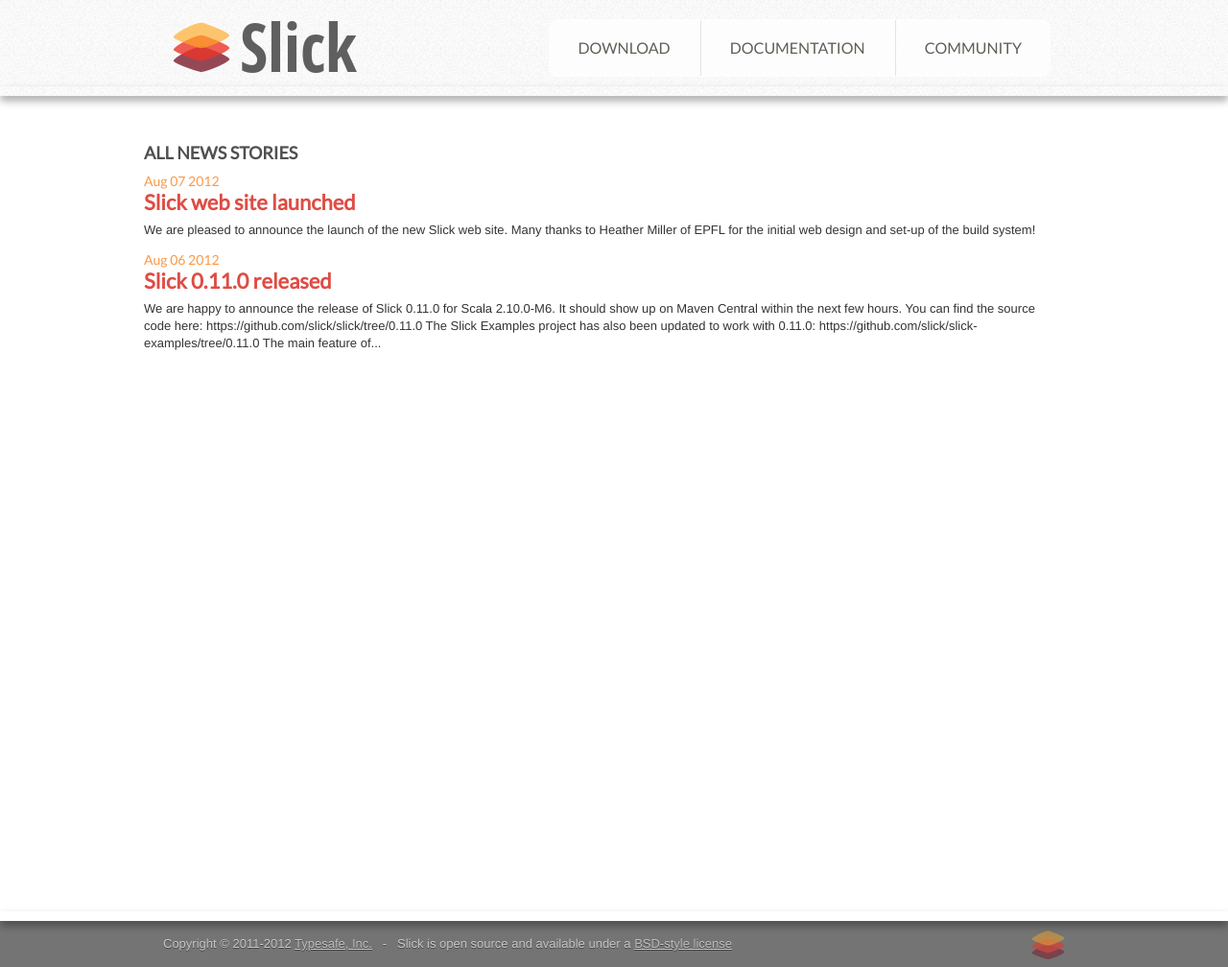
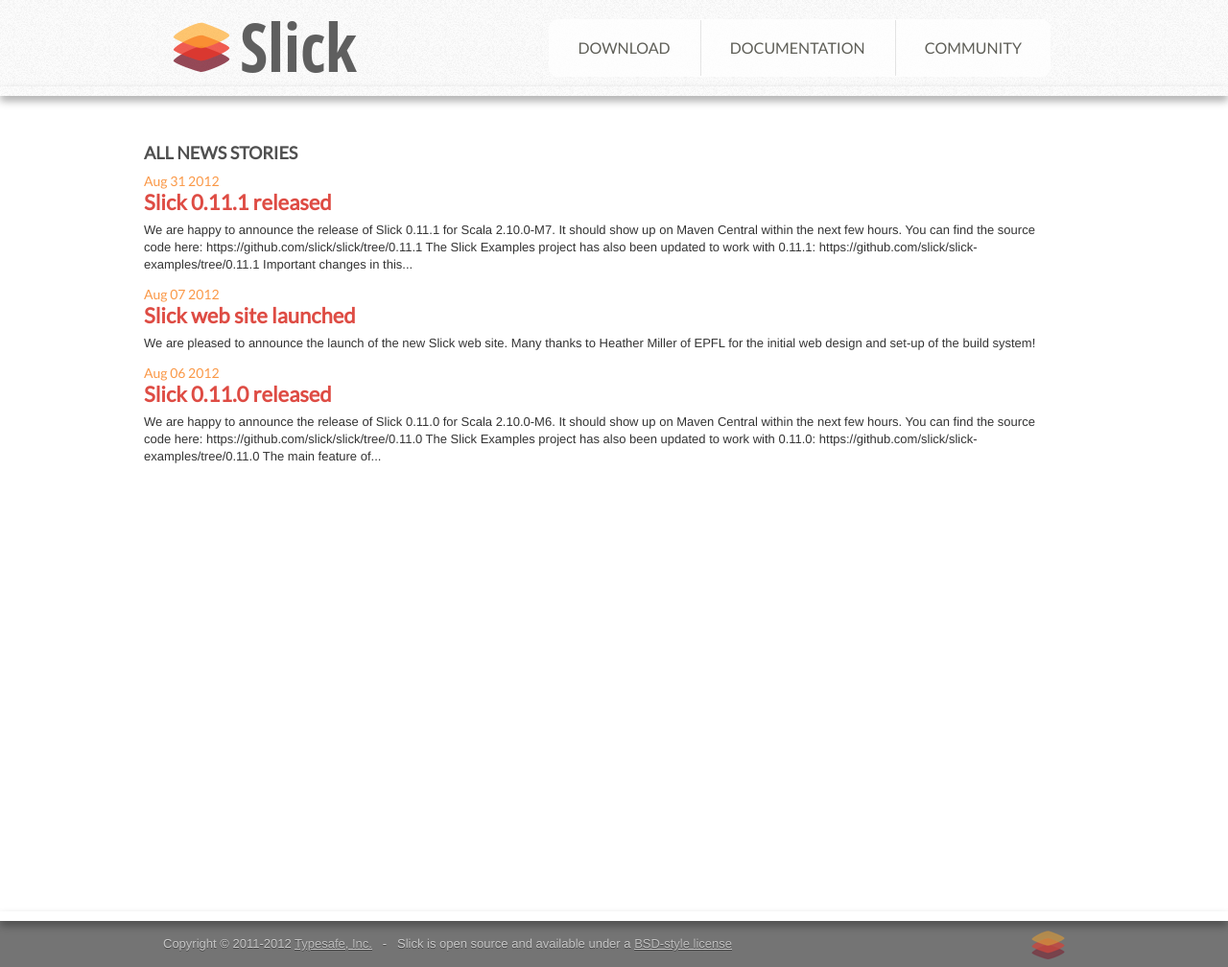
Before and after one commit to slick/slick.github.com, a Jekyll site: the page built from news/all-news.md, in a window 1280 px wide. Shown: the whole page at 96% size. Built offline with Jekyll 4.4.1, drawn with Linux system fonts in a browser that asks for light colours.

Commit message:
Slick 0.11.1 released

```diff
--- a/docs/index.md
+++ b/docs/index.md
@@ -5,8 +5,8 @@
 
 ## Slick Documentation
 
-* [Slick 0.11.0 Documentation](/doc/0.11.0/)
-* [Slick 0.11.0 Scaladoc](/doc/0.11.0/api/)
+* [Slick 0.11.1 Documentation](/doc/0.11.1/)
+* [Slick 0.11.1 Scaladoc](/doc/0.11.1/api/)
 
 ## Sample Code
 
--- a/download/index.md
+++ b/download/index.md
@@ -3,7 +3,7 @@
 title: Download
 ---
 
-The current release is Slick 0.11.0 for Scala 2.10.0-M6.
+The current release is Slick 0.11.1 for Scala 2.10.0-M7.
 You can declare it as a dependency in sbt or Maven projects or download the
 JARs directly.
 
@@ -11,7 +11,7 @@
 
 Add the Slick dependency to your build.sbt, e.g.:
 
-    libraryDependencies += "com.typesafe" % "slick_2.10.0-M6" % "0.11.0"
+    libraryDependencies += "com.typesafe" % "slick_2.10.0-M7" % "0.11.1"
 
 ## Maven
 
@@ -20,8 +20,8 @@
     <dependencies>
       <dependency>
         <groupId>com.typesafe</groupId>
-        <artifactId>slick_2.10.0-M6</artifactId>
-        <version>0.11.0</version>
+        <artifactId>slick_2.10.0-M7</artifactId>
+        <version>0.11.1</version>
       </dependency>
     </dependencies>
 
--- /dev/null
+++ b/news/_posts/2012-08-31-slick-0.11.1-released.md
@@ -0,0 +1,38 @@
+---
+layout: news
+title: Slick 0.11.1 released
+author: Christopher Vogt
+---
+We are happy to announce the release of Slick 0.11.1 for Scala 2.10.0-M7. It
+should show up on Maven Central within the next few hours. You can find the
+source code here: <https://github.com/slick/slick/tree/0.11.1>
+
+The Slick Examples project has also been updated to work with 0.11.1:
+<https://github.com/slick/slick-examples/tree/0.11.1>
+
+Important changes in this release:
+
+* Return auto-generated keys when inserting data.
+* Pluggable schema mapper in direct embedding
+* More documentation
+* This release also contains a number of bug fixes and minor improvements.
+
+##### Here is a complete list of changes since 0.11.0:
+
+* [``09cbaca``](https://github.com/slick/slick/commit/09cbacada51fdb74c85f03e7a0e770f81bfadee9) changed version number in python config file
+* [``0c9fb5e``](https://github.com/slick/slick/commit/0c9fb5e3e348d97222748038c49f0d0757b800a6) Preparations for release 0.11.1
+* [``7e74d4c``](https://github.com/slick/slick/commit/7e74d4cbcbcc6b7521dab581cc2e1094419f12c1) adapted to Scala-2.10.0-M7
+* [``c17ba8d``](https://github.com/slick/slick/commit/c17ba8d6050072e48b2b3b3aa7ecc0a8e07bece6) fixed doctest errors
+* [``a331dcb``](https://github.com/slick/slick/commit/a331dcb1ef2aec415015bd99120f01e7a9531121) Merge pull request #38 from nafg/patch-1
+* [``1e87e1f``](https://github.com/slick/slick/commit/1e87e1fc9404fd0581d7f2fcb8902e05e535c133) Do not reuse stateful transformers in the query compiler
+* [``be1c55e``](https://github.com/slick/slick/commit/be1c55ef8a8144a4dbcf6c892306fe18b830905b) More documentation
+* [``2ef90ba``](https://github.com/slick/slick/commit/2ef90baa698513a998002f45bc8320e723f16228) Fix broken links
+* [``6e355ff``](https://github.com/slick/slick/commit/6e355ff9c2b45d927e2cb808aac17398b491e57b) SymbolNamer: Prioritize child over parent
+* [``3dd59ea``](https://github.com/slick/slick/commit/3dd59eae688735aa2d434eb5bd493cb53d616172) Merge branch 'master' of git@github.com:slick/slick.git
+* [``20a4484``](https://github.com/slick/slick/commit/20a4484d4b0c0f9c0628e04ece86a96a6490355b) Replace remaining occurences of "SLICK" by "Slick"
+* [``286ff64``](https://github.com/slick/slick/commit/286ff64de19c01d1cc065b7cfcc28fb60dab1d5b) Add a test case for serialized data in a Blob using a parameterized mapper
+* [``70ce8ac``](https://github.com/slick/slick/commit/70ce8ac70a2ac4089c9b33c250208306eaaf365b) direct embd: default mapping attr->column / class->table
+* [``e31519b``](https://github.com/slick/slick/commit/e31519be1a19433d94960e74940382b6ab8d5544) direct embedding: schema mapper now customizable  (pulled out of backend)
+* [``11a19e3``](https://github.com/slick/slick/commit/11a19e31833128db8089a9232b1d0839e8b19b8b) Fix build.sbt snippet in "Getting Started" docs
+* [``09a65a8``](https://github.com/slick/slick/commit/09a65a8e88a0363412e218dc5c06023b69809649) Allow returning of auto-generated keys when inserting data.
+* [``a9bd7fb``](https://github.com/slick/slick/commit/a9bd7fbd0e0d1e6f65408f6c244b7125fa041219) Bump version to 1.0.0-SNAPSHOT and build with sbt 0.12.0
```
